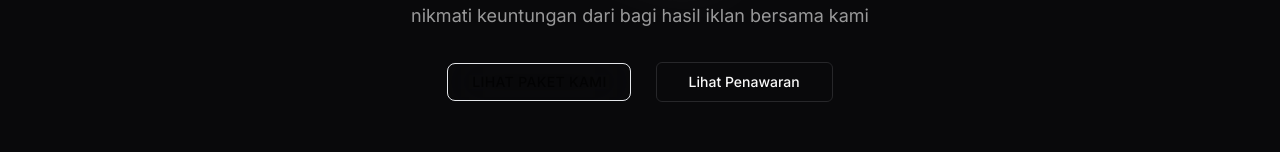
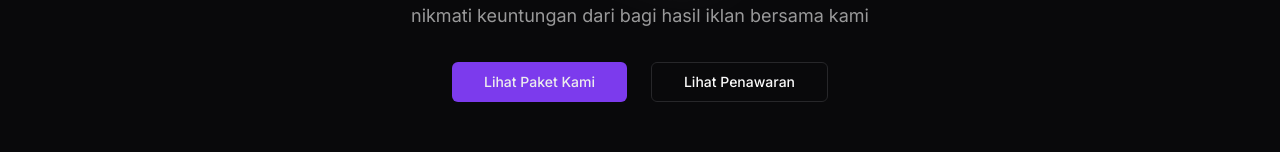
Before and after one commit to nolandex/contoh1, a Next.js app: page / in a window 1280 px wide. Shown: the part 438-590 px from the top of the page. Built offline with nearby package versions, Linux system fonts and the light colour scheme; no server answers.

Commit message:
Update hero.tsx

```diff
--- a/src/components/marketing/hero.tsx
+++ b/src/components/marketing/hero.tsx
@@ -5,7 +5,6 @@
 import { heroContent } from "@/config/content";
 import { BlurText } from "../ui/blur-text";
 import { Button } from "../ui/button";
-import { ShinyButton } from "@/components/magicui/shiny-button"; // <-- 1. Impor ShinyButton
 
 import Image from "next/image";
 import Marquee from "react-fast-marquee";
@@ -21,6 +20,7 @@
   { name: "Vercel", image: "/vercel.svg" },
 ];
 
+// --- KODE LENGKAP DI SINI ---
 // Implementasi lengkap untuk ScrollingLogos
 const ScrollingLogos = () => {
   return (
@@ -78,12 +78,9 @@
       </p>
 
       <div className="flex items-center justify-center md:gap-x-6 mt-8">
-        {/* -- 2. Ganti Button utama dengan ShinyButton -- */}
-        <ShinyButton onClick={scrollToPricing}>
-           {heroContent.ctaPrimary.text}
-        </ShinyButton>
-
-        {/* -- Biarkan Button sekunder untuk kontras visual -- */}
+        <Button size="lg" onClick={scrollToPricing}>
+          {heroContent.ctaPrimary.text}
+        </Button>
         <Button
           size="lg"
           variant="outline"
```
